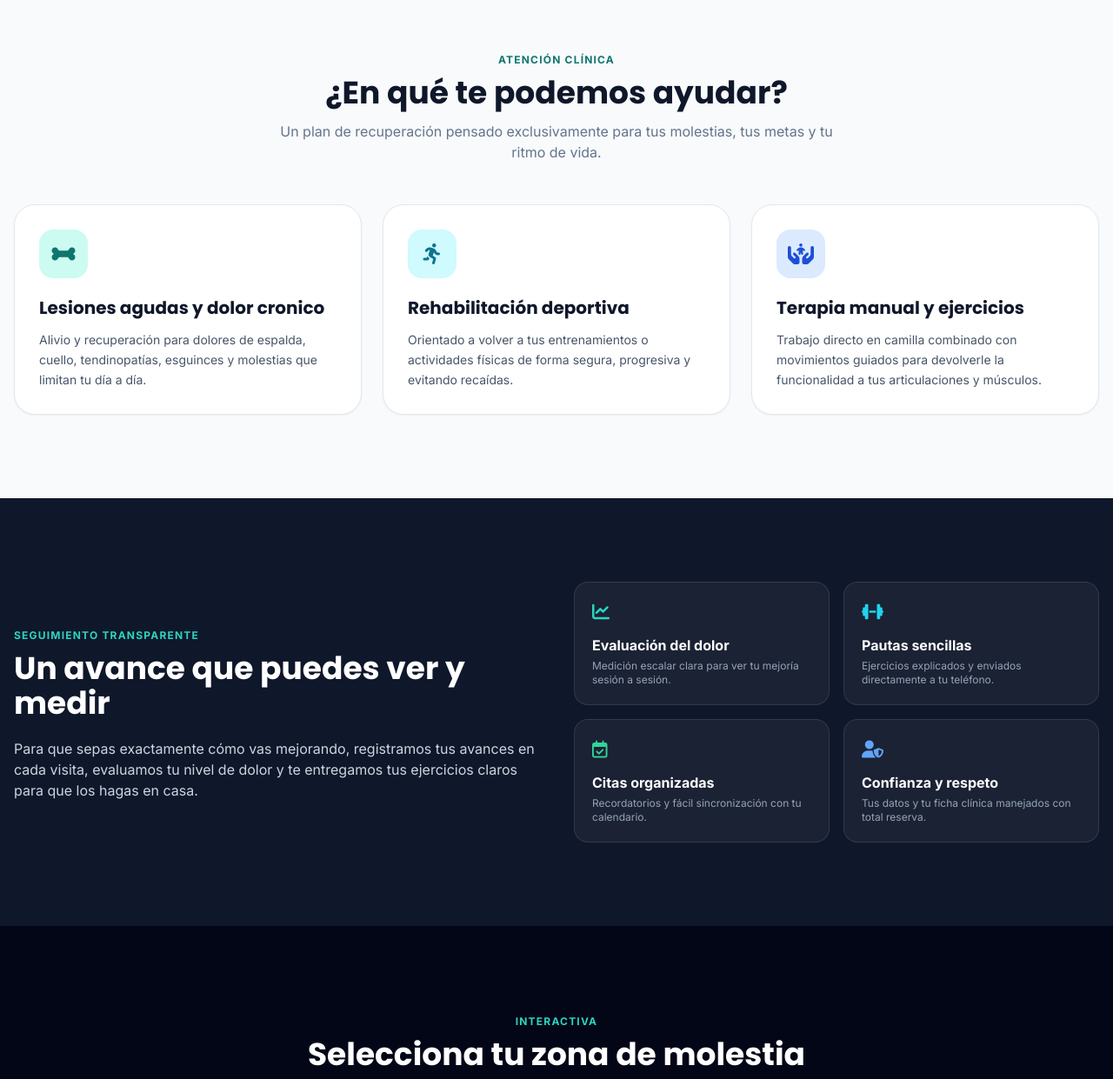
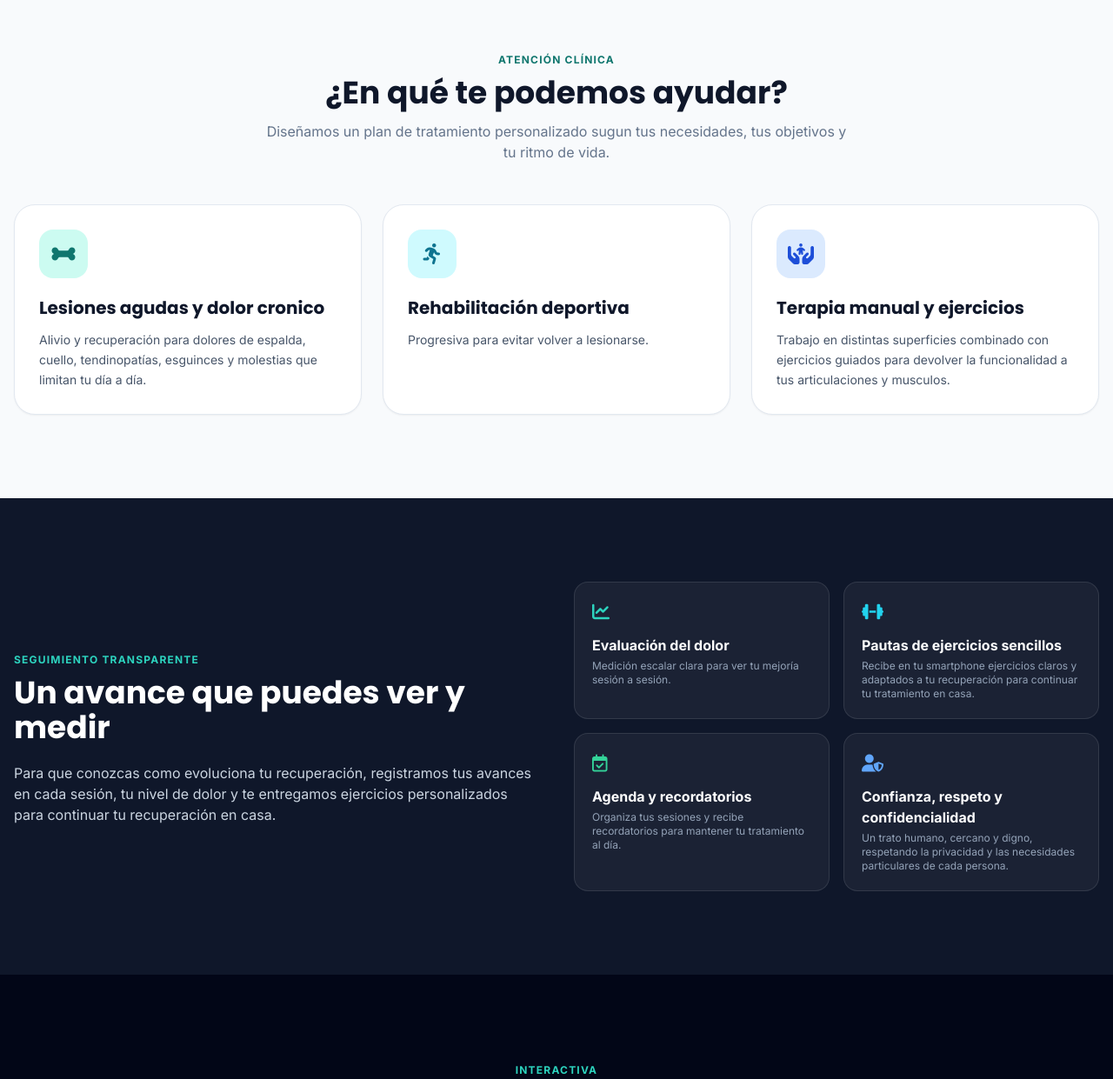
Before and after one commit to cyjkine/Kine-Barrera, a plain HTML site: page index.html in a window 1280 px wide. Shown: the part 860-2101 px from the top of the page at 87% size. Drawn offline with nearby package versions, Linux system fonts and the light colour scheme; some packages are replaced by stand-ins of ours; a script that the page names is missing.

Commit message:
Update index.html

```diff
--- a/index.html
+++ b/index.html
@@ -225,7 +225,7 @@
         <span class="text-teal-700 font-bold text-xs uppercase tracking-widest">Atención clínica</span>
         <h2 class="mt-2 font-heading font-bold text-3xl sm:text-4xl text-slate-900">¿En qué te podemos ayudar?</h2>
         <p class="mt-3 text-sm sm:text-base text-slate-500">
-          Un plan de recuperación pensado exclusivamente para tus molestias, tus metas y tu ritmo de vida.
+          Diseñamos un plan de tratamiento personalizado sugun tus necesidades, tus objetivos y tu ritmo de vida.
         </p>
       </div>
 
@@ -246,7 +246,7 @@
           </div>
           <h3 class="mt-5 font-heading font-bold text-xl text-slate-900">Rehabilitación deportiva</h3>
           <p class="mt-3 text-sm leading-relaxed text-slate-600">
-            Orientado a volver a tus entrenamientos o actividades físicas de forma segura, progresiva y evitando recaídas.
+            Progresiva para evitar volver a lesionarse.
           </p>
         </article>
 
@@ -256,7 +256,7 @@
           </div>
           <h3 class="mt-5 font-heading font-bold text-xl text-slate-900">Terapia manual y ejercicios</h3>
           <p class="mt-3 text-sm leading-relaxed text-slate-600">
-            Trabajo directo en camilla combinado con movimientos guiados para devolverle la funcionalidad a tus articulaciones y músculos.
+            Trabajo en distintas superficies combinado con ejercicios guiados para devolver la funcionalidad a tus articulaciones y musculos.
           </p>
         </article>
       </div>
@@ -269,7 +269,7 @@
         <span class="text-teal-400 font-bold text-xs uppercase tracking-widest">Seguimiento transparente</span>
         <h2 class="mt-2 font-heading font-bold text-3xl sm:text-4xl">Un avance que puedes ver y medir</h2>
         <p class="mt-5 text-slate-300 text-sm sm:text-base leading-relaxed">
-          Para que sepas exactamente cómo vas mejorando, registramos tus avances en cada visita, evaluamos tu nivel de dolor y te entregamos tus ejercicios claros para que los hagas en casa.
+          Para que conozcas como evoluciona tu recuperación, registramos tus avances en cada sesión, tu nivel de dolor y te entregamos ejercicios personalizados para continuar tu recuperación en casa.
         </p>
       </div>
 
@@ -281,18 +281,18 @@
         </div>
         <div class="p-5 rounded-2xl bg-white/5 border border-white/10">
           <i class="fa-solid fa-dumbbell text-cyan-400 text-xl"></i>
-          <h3 class="mt-3 font-bold">Pautas sencillas</h3>
-          <p class="mt-1 text-xs text-slate-400">Ejercicios explicados y enviados directamente a tu teléfono.</p>
+          <h3 class="mt-3 font-bold">Pautas de ejercicios sencillos</h3>
+          <p class="mt-1 text-xs text-slate-400">Recibe en tu smartphone ejercicios claros y adaptados a tu recuperación para continuar tu tratamiento en casa.</p>
         </div>
         <div class="p-5 rounded-2xl bg-white/5 border border-white/10">
           <i class="fa-regular fa-calendar-check text-emerald-400 text-xl"></i>
-          <h3 class="mt-3 font-bold">Citas organizadas</h3>
-          <p class="mt-1 text-xs text-slate-400">Recordatorios y fácil sincronización con tu calendario.</p>
+          <h3 class="mt-3 font-bold">Agenda y recordatorios</h3>
+          <p class="mt-1 text-xs text-slate-400">Organiza tus sesiones y recibe recordatorios para mantener tu tratamiento al día.</p>
         </div>
         <div class="p-5 rounded-2xl bg-white/5 border border-white/10">
           <i class="fa-solid fa-user-shield text-blue-400 text-xl"></i>
-          <h3 class="mt-3 font-bold">Confianza y respeto</h3>
-          <p class="mt-1 text-xs text-slate-400">Tus datos y tu ficha clínica manejados con total reserva.</p>
+          <h3 class="mt-3 font-bold">Confianza, respeto y confidencialidad</h3>
+          <p class="mt-1 text-xs text-slate-400">Un trato humano, cercano y digno, respetando la privacidad y las necesidades particulares de cada persona.</p>
         </div>
       </div>
     </div>
@@ -303,7 +303,7 @@
     <div class="max-w-5xl mx-auto">
       <div class="text-center max-w-2xl mx-auto mb-12">
         <span class="text-teal-400 font-bold text-xs uppercase tracking-widest">Interactiva</span>
-        <h2 class="mt-2 font-heading font-bold text-3xl sm:text-4xl">Selecciona tu zona de molestia</h2>
+        <h2 class="mt-2 font-heading font-bold text-3xl sm:text-4xl">Donde sientes la molestia?</h2>
         <p class="mt-3 text-sm sm:text-base text-slate-400">
           Gira la figura 3D en 360° para ubicar el área afectada. Al seleccionarla, podrás coordinar tu atención con el foco preciso.
         </p>
@@ -504,7 +504,7 @@
           <span class="text-teal-400 font-bold text-xs uppercase tracking-widest">Resolvemos tus dudas</span>
           <h2 class="mt-2 font-heading font-bold text-3xl sm:text-4xl">Preguntas frecuentes</h2>
           <p class="mt-3 text-sm sm:text-base text-slate-300">
-            Todo lo que necesitas saber antes de tu primera sesión de evaluación y recuperación.
+            Todo lo que necesitas saber antes de tu primera sesión y durante tu proceso de recuperación.
           </p>
         </div>
 
@@ -516,7 +516,7 @@
               <i class="fa-solid fa-chevron-down text-teal-400 transition-transform duration-300"></i>
             </button>
             <div class="faq-content hidden px-5 pb-5 text-sm text-slate-400 leading-relaxed border-t border-slate-800/60 pt-3">
-              No necesariamente. Puedes venir a una evaluación kinésica inicial de forma directa para identificar el origen de tu molestia. Si ya cuentas con exámenes o una orden de tu médico, puedes traerlos el día de la cita para complementar el diagnóstico.
+              Puedes agendar directamente tu evaluación kinésica. En la primera sesión se evaluará tu condición y se definirán los pasos a seguir según tus necesidades. Si cuentas con exámenes, informes u orden médica, puedes llevarlos para complementar la evaluación.
             </div>
           </div>
 
```
